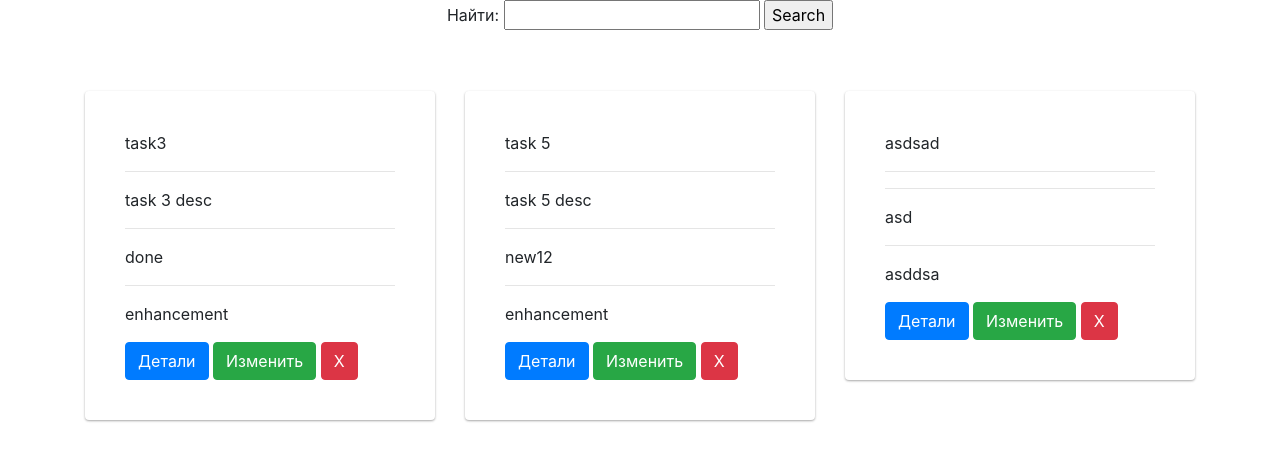
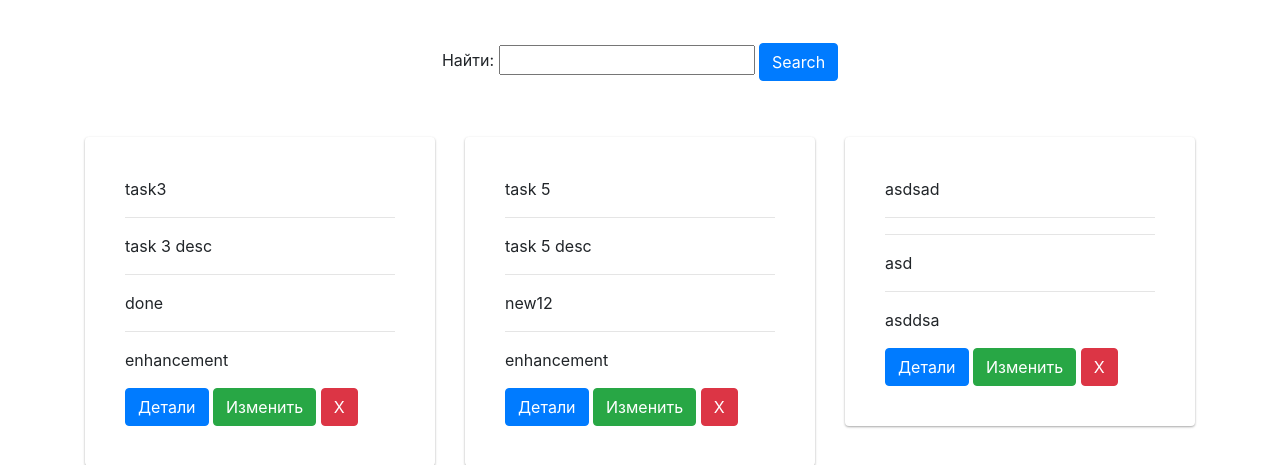
Before and after one commit to zohan95/49, a Django app: page / in a window 1280 px wide. Shown: the part 56-521 px from the top of the page. Run offline with Django 3.2, Linux system fonts and the light colour scheme; data comes from the database, SQL or seed files in the repository; some libraries are stand-ins or nearby versions.

Commit message:
Исправлены недочеты

```diff
--- a/source/webapp/templates/partial/simple_search.html
+++ b/source/webapp/templates/partial/simple_search.html
@@ -1,7 +1,7 @@
 <form class="text-center" action="" method="GET">
-    <label for="{{ form.search.id_for_label }}">{{ form.search.label }}:</label>
+    <label for="{{ form.search.id_for_label }}" class="mt-5">{{ form.search.label }}:</label>
     {{ form.search }}
-    <input type="submit" value="Search">
+    <input type="submit" value="Search" class="btn btn-primary">
     {% for error in form.search.errors %}
         <p class="form-error">{{ error }}</p>
     {% endfor %}
--- a/source/webapp/templates/project/index.html
+++ b/source/webapp/templates/project/index.html
@@ -1,7 +1,6 @@
 {% extends 'base.html' %}
 {% block content %}
     {% include 'partial/simple_search.html' %}
-
     <div class="container mt-5">
         <div class="card-1">
             <h3>Активные</h3>
```
Lines whose indentation alone changed are shown as unchanged.
